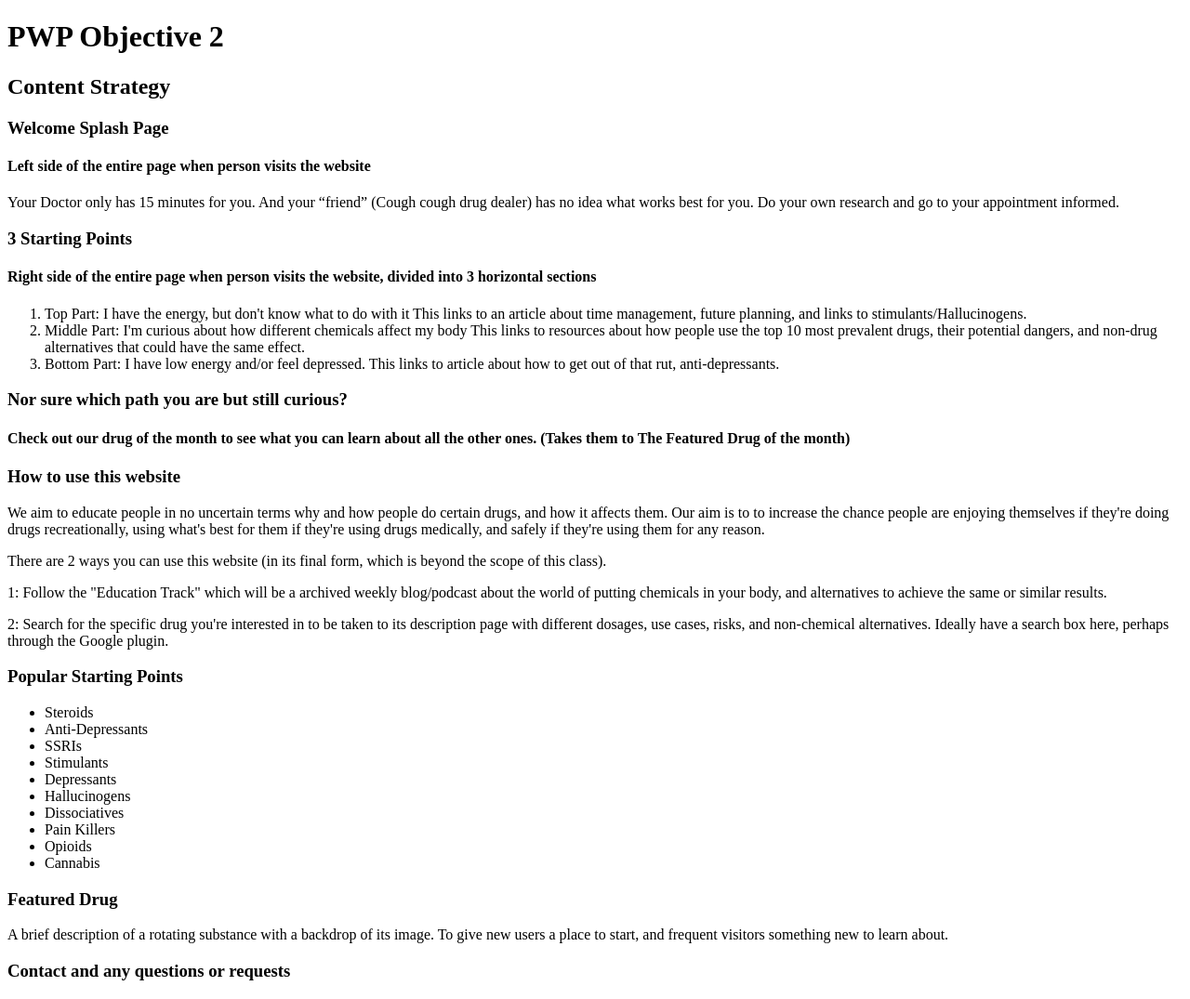
After one commit to theusa/pwp, a PHP site: page /public_html/documentation/milestone-2.php in a window 1280 px wide. The commit adds this page. Shown: the whole page at 93% size. Run offline with PHP 8.4, Linux system fonts and the light colour scheme.

Commit message:
Completed Phase 2 of PWP.

```diff
--- a/public_html/documentation/milestone-1.php
+++ b/public_html/documentation/milestone-1.php
@@ -42,6 +42,8 @@
             After all she's 30 and in her sexual, reproductive, and working prime. Does she want to "waste" that with Joe Average?
             She's read about DMT trips that were life changing for some people, but is tripping balls the right answer for her? Or is taking that Xanex bar and staying with Joe Average the right call?
             Or are there other options that she isn't even aware of?
+
+            Molly works 8-5, plus an average of 4 hours on the weekend. She goes to the gym 2-3 times a week to keep the pounds off, but she doesn't enjoy it too much.
         </p>
 
     <p><strong>Technology</strong></p>
--- /dev/null
+++ b/public_html/documentation/milestone-2.php
@@ -0,0 +1,95 @@
+<!DOCTYPE html>
+<html lang="en">
+<head>
+    <meta charset ="UTF-8"/>
+    <title>PWP Milestone 2</title>
+</head>
+<body>
+<h1>PWP Objective 2</h1>
+<h2>Content Strategy</h2>
+
+<h3>Welcome Splash Page</h3>
+<h4>Left side of the entire page when person visits the website</h4>
+<p>
+    Your Doctor only has 15 minutes for you. And your “friend” (Cough cough drug dealer) has no idea what works best for you.
+    Do your own research and go to your appointment informed.
+</p>
+
+
+<h3>3 Starting Points</h3>
+<h4>Right side of the entire page when person visits the website, divided into 3 horizontal sections</h4>
+<ol>
+    <li>
+        Top Part: I have the energy, but don't know what to do with it
+        This links to an article about time management, future planning, and links to stimulants/Hallucinogens.
+
+    </li>
+
+    <li>
+        Middle Part: I'm curious about how different chemicals affect my body
+        This links to resources about how people use the top 10 most prevalent drugs, their potential dangers, and non-drug alternatives that could have the same effect.
+    </li>
+
+    <li>
+        Bottom Part: I have low energy and/or feel depressed.
+        This links to article about how to get out of that rut, anti-depressants.
+
+    </li>
+</ol>
+
+<h3>Nor sure which path you are but still curious?</h3>
+<h4> Check out our drug of the month to see what you can learn about all the other ones. (Takes them to The Featured Drug of the month)</h4>
+
+<h3>How to use this website</h3>
+
+<p>
+    We aim to educate people in no uncertain terms why and how people do certain drugs, and how it affects them.
+    Our aim is to to increase the chance people are enjoying themselves if they're doing drugs recreationally, using what's best for them if they're using drugs medically, and safely if they're using them for any reason.
+
+<p>
+    There are 2 ways you can use this website (in its final form, which is beyond the scope of this class).
+</p>
+
+<p>
+    1: Follow the "Education Track" which will be a archived weekly blog/podcast about the world of putting chemicals in your body, and alternatives to achieve the same or similar results.
+</p>
+
+<p>
+    2: Search for the specific drug you're interested in to be taken to its description page with different dosages, use cases, risks, and non-chemical alternatives.
+    Ideally have a search box here, perhaps through the Google plugin.
+</p>
+
+
+
+<h3>Popular Starting Points</h3>
+<p>
+<ul>
+    <li>Steroids</li>
+    <li>Anti-Depressants</li>
+    <li>SSRIs</li>
+    <li>Stimulants</li>
+    <li>Depressants</li>
+    <li>Hallucinogens</li>
+    <li>Dissociatives</li>
+    <li>Pain Killers</li>
+    <li>Opioids</li>
+    <li>Cannabis</li>
+
+</ul>
+</p>
+
+<h3>Featured Drug</h3>
+<p>
+
+    A brief description of a rotating substance with a backdrop of its image.
+    To give new users a place to start, and frequent visitors something new to learn about.
+
+</p>
+
+
+<h3>Contact and any questions or requests </h3>
+<p>
+
+</p>
+</body>
+</html>
```
